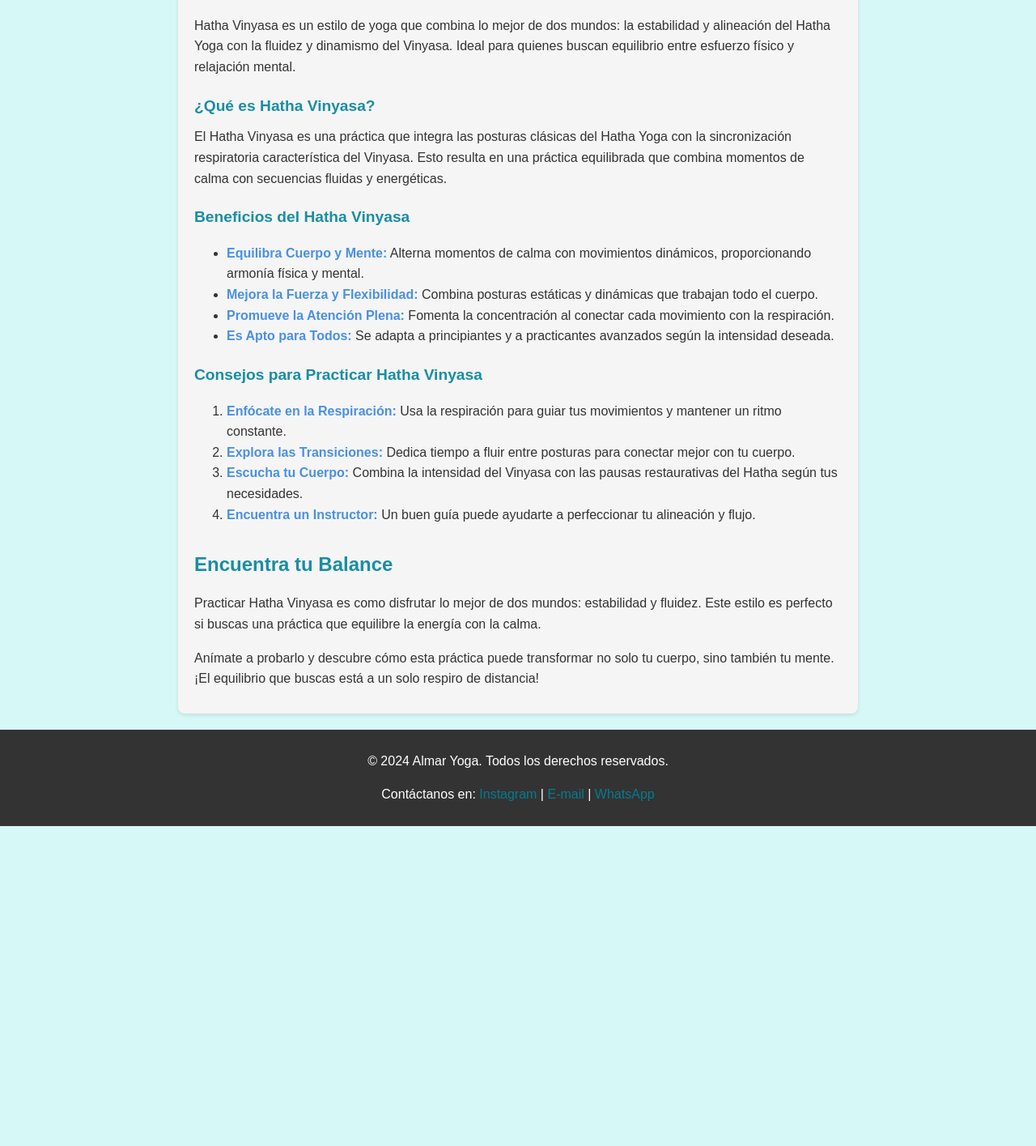
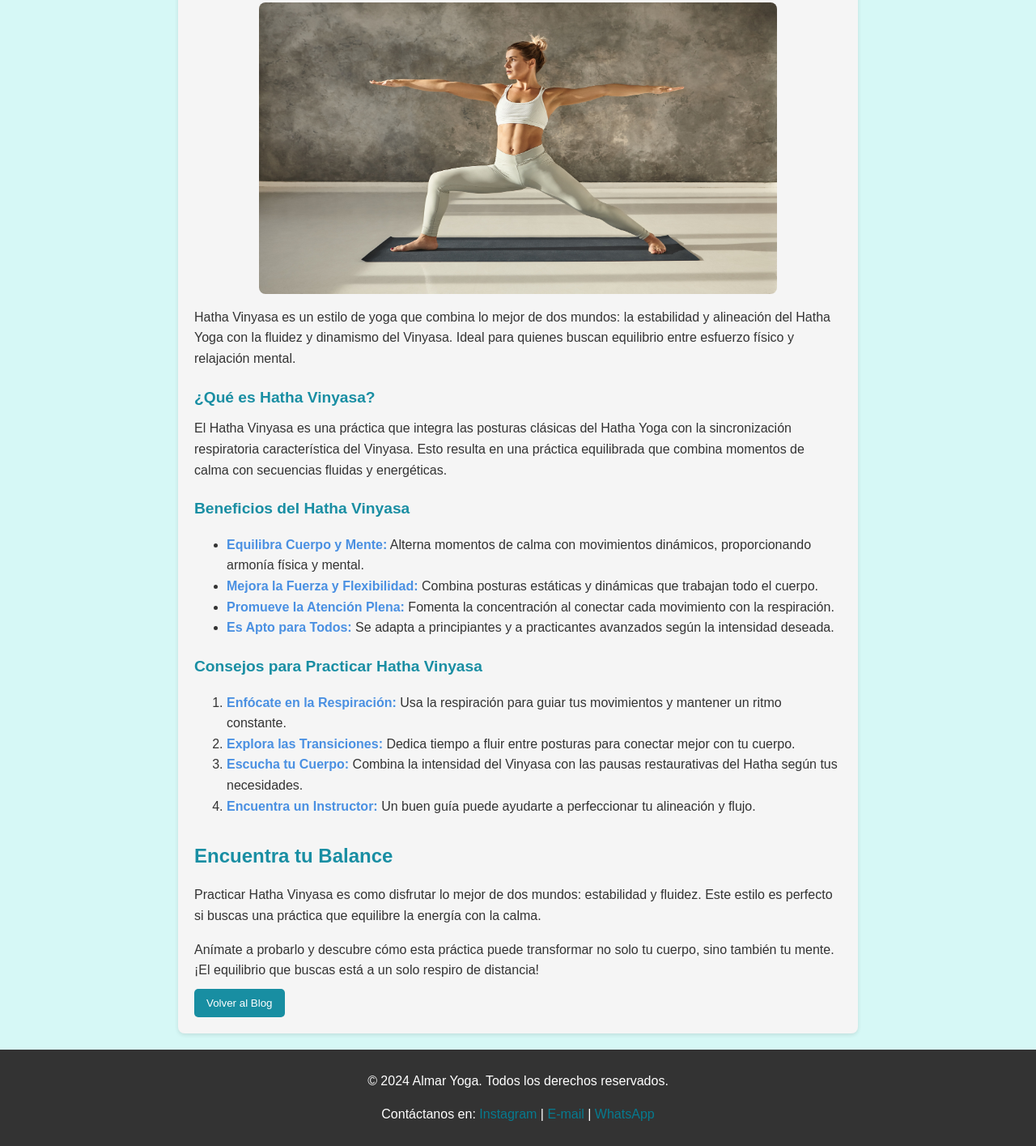
Before and after one commit to Tongaston/Almar-Yoga, a plain HTML site: page Blog/Pages/hatha-vinyasa.html in a window 1280 px wide. Shown: the part 331-1746 px from the top of the page at 81% size. Before the commit the page ends 1351 px from the top, so only its background shows below. Drawn offline with Linux system fonts and the light colour scheme.

Commit message:
new page hatha vinyasa

```diff
--- a/Blog/Pages/hatha-vinyasa.html
+++ b/Blog/Pages/hatha-vinyasa.html
@@ -9,6 +9,7 @@
       rel="shortcut icon"
       href="../../assets/nuevo-logo-solo-tamaño.png"
       type="image/x-icon"
+    />
 </head>
 <body>
     <header class="header">
@@ -19,14 +20,19 @@
     </header>
     <main class="content">
         <section class="intro">
+
+            <img class="pages-img" src="../blog images/hatha-vinyasa.jpg" alt="hatha vinyasa">
             <p>
-                Hatha Vinyasa es un estilo de yoga que combina lo mejor de dos mundos: la estabilidad y alineación del Hatha Yoga con la fluidez y dinamismo del Vinyasa. Ideal para quienes buscan equilibrio entre esfuerzo físico y relajación mental.
+                Hatha Vinyasa es un estilo de yoga que combina lo mejor de dos mundos:
+                 la estabilidad y alineación del Hatha Yoga con la fluidez y dinamismo del Vinyasa.
+                 Ideal para quienes buscan equilibrio entre esfuerzo físico y relajación mental.
             </p>
         </section>
         <article class="benefit">
             <h2>¿Qué es Hatha Vinyasa?</h2>
             <p>
-                El Hatha Vinyasa es una práctica que integra las posturas clásicas del Hatha Yoga con la sincronización respiratoria característica del Vinyasa. Esto resulta en una práctica equilibrada que combina momentos de calma con secuencias fluidas y energéticas.
+                El Hatha Vinyasa es una práctica que integra las posturas clásicas del Hatha Yoga con la sincronización respiratoria característica del Vinyasa.
+                Esto resulta en una práctica equilibrada que combina momentos de calma con secuencias fluidas y energéticas.
             </p>
           </article>
         <article class="benefit">
@@ -55,6 +61,8 @@
             <p>
                 Anímate a probarlo y descubre cómo esta práctica puede transformar no solo tu cuerpo, sino también tu mente. ¡El equilibrio que buscas está a un solo respiro de distancia!
             </p>
+
+            <button class="back-btn" onclick="location.href='../blog.html'">Volver al Blog</button>
         </section>
     </main>
 
```
Also changed, not shown: Blog/blog images/hatha-vinyasa.jpg (added).
